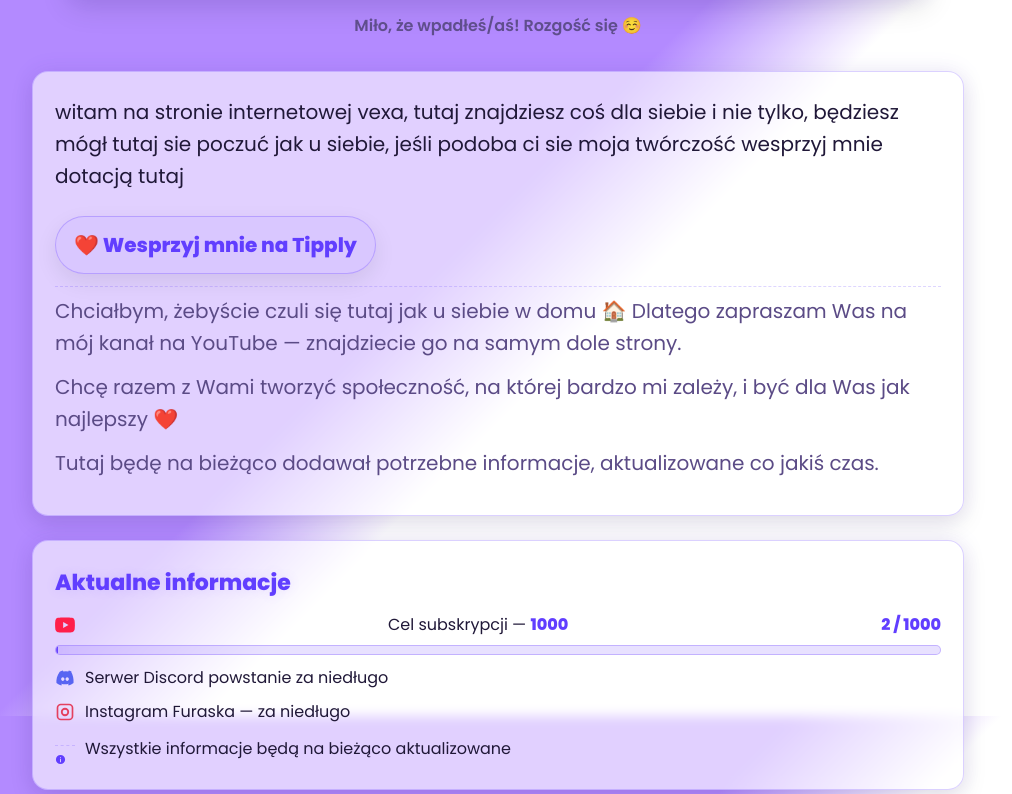
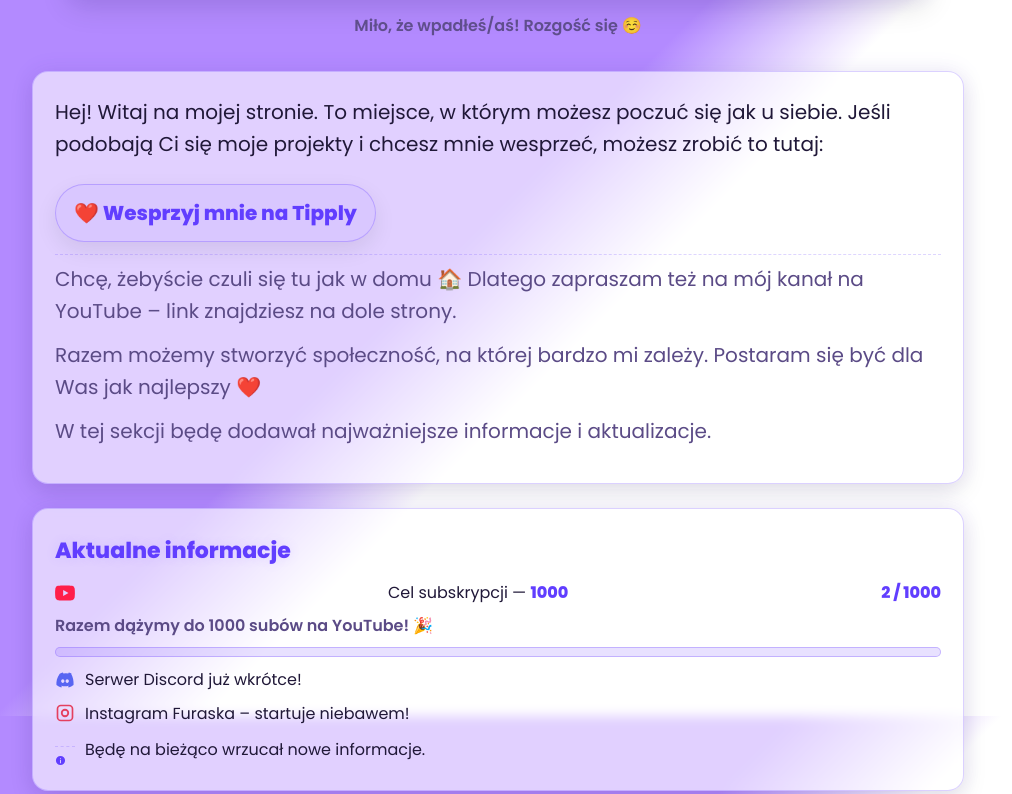
Before and after one commit to maromarosuaw-pixel/vexTV, a plain HTML site: page index.html in a window 1280 px wide. Shown: the part 884-1678 px from the top of the page, without its empty margins (142-1154 px from the left). Drawn offline with Linux system fonts and the light colour scheme.

Commit message:
index.html

```diff
--- a/index.html
+++ b/index.html
@@ -107,18 +107,22 @@
     .container { position: relative; z-index: 2; max-width: 980px; margin: 0 auto; padding: 24px; }
     header { padding: 44px 0 8px; text-align: center; }
     h1 { font-size: clamp(32px, 7vw, 72px); margin: 0 0 8px; line-height: 1.1; letter-spacing: 1px; color: var(--accent); text-shadow: 0 0 16px rgba(126,92,255,.28), 0 2px 10px rgba(0,0,0,.06); }
-    .fancy-intro { margin: 2px auto 6px; max-width: 920px; font-size: clamp(16px, 3.2vw, 24px); font-weight: 600; color: var(--muted); text-shadow: 0 0 12px rgba(126,92,255,.18), 0 2px 8px rgba(0,0,0,.06); }
+    .fancy-intro { margin: 2px auto 6px; max-width: 920px; font-size: clamp(16px, 3.2vw, 24px); font-weight: 600; color: var(--muted); letter-spacing: .2px; text-shadow: 0 0 12px rgba(126,92,255,.18), 0 2px 8px rgba(0,0,0,.06); }
+
     .subtitle { font-weight: 600; color: var(--muted); opacity: .95; }
 
     .card { margin: 24px auto; padding: 24px 22px; background: var(--card-bg); border: 1px solid var(--card-border); border-radius: 16px; backdrop-filter: blur(6px); -webkit-backdrop-filter: blur(6px); box-shadow: 0 8px 24px rgba(0,0,0,.10), 0 0 22px rgba(126,92,255,.10); }
     .content p { margin: 0 0 12px; font-size: clamp(16px, 2.3vw, 20px); }
+
     .info { margin-top: 12px; padding-top: 8px; border-top: 1px dashed rgba(126,92,255,.25); color: var(--muted); }
 
+    /* Updates */
     .updates h2 { margin: 0 0 12px; font-size: clamp(18px, 2.6vw, 22px); color: var(--accent-strong); text-shadow: 0 0 12px rgba(126,92,255,.14); }
     .updates .goal .row { display: flex; align-items: center; justify-content: space-between; gap: 10px; margin-bottom: 8px; }
     .updates .goal .label strong { color: var(--accent-strong); }
     .updates .goal .value { font-weight: 800; color: var(--accent-strong); white-space: nowrap; }
-    .updates .progress { position: relative; height: 10px; border-radius: 999px; overflow: hidden; background: rgba(126, 92, 255, .18); border: 1px solid rgba(126, 92, 255, .35); }
+    .updates .goal .goal-intro { margin: 4px 0 8px; color: var(--muted); font-weight: 600; }
+    .updates .progress { position: relative; height: 10px; border-radius: 999px; overflow: hidden; background: rgba(126,92,255,.18); border: 1px solid rgba(126,92,255,.35); }
     .updates .progress .bar { display: block; height: 100%; width: 0%; background: linear-gradient(90deg, var(--accent), var(--accent-strong)); border-radius: 999px; box-shadow: 0 0 12px rgba(126,92,255,.35); transition: width .6s ease; }
     .updates ul { list-style: none; padding: 10px 0 0; margin: 0; display: grid; gap: 8px; }
     .updates li { display: flex; align-items: center; gap: 10px; }
@@ -128,7 +132,7 @@
     .btn { display: inline-block; margin-top: 12px; padding: 12px 18px; border-radius: 999px; background: var(--btn-bg); border: 1px solid var(--btn-border); color: var(--accent-strong); font-weight: 700; text-decoration: none; box-shadow: var(--btn-shadow); transition: transform .15s, background-color .2s, box-shadow .2s, border-color .2s, color .2s; cursor: pointer; }
     .btn:hover { transform: translateY(-1px); background: var(--btn-bg-hover); border-color: var(--btn-border-hover); box-shadow: var(--btn-shadow-hover); color: var(--accent-strong); }
     a.btn.social-btn { display: inline-flex; align-items: center; gap: 10px; } a.btn.social-btn svg { width: 20px; height: 20px; }
-    .btn--youtube { background: rgba(255, 31, 74, .10); border-color: rgba(255, 31, 74, .55); color: #d6284e; box-shadow: inset 0 0 0 1px rgba(255,31,74,.12), 0 8px 22px rgba(0,0,0,.08); }
+    .btn--youtube { background: rgba(255,31,74,.10); border-color: rgba(255,31,74,.55); color: #d6284e; box-shadow: inset 0 0 0 1px rgba(255,31,74,.12), 0 8px 22px rgba(0,0,0,.08); }
     .btn--youtube:hover { background: rgba(255,31,74,.18); border-color: rgba(255,31,74,.85); color: #a31536; box-shadow: inset 0 0 0 1px rgba(255,31,74,.18), 0 12px 28px rgba(0,0,0,.12), 0 0 24px rgba(255,50,90,.22); }
 
     .video { position: relative; width: min(100%, 860px); margin: 0 auto 16px; border-radius: 12px; overflow: hidden; border: 1px solid var(--video-border); box-shadow: var(--video-shadow); background: var(--video-bg); }
@@ -140,7 +144,6 @@
     footer { margin-top: 32px; padding: 24px 0 16px; text-align: center; }
     footer p { margin: 0 0 12px; font-weight: 600; }
 
-    /* Tylko przełącznik motywu (przycisk logowania usunięty) */
     .theme-toggle {
       position: fixed; right: 16px; z-index: 100; padding: 10px 14px; border-radius: 999px;
       background: var(--btn-bg); border: 1px solid var(--btn-border); color: var(--accent-strong);
@@ -171,26 +174,36 @@
   <div class="container">
     <header>
       <h1>𝓦𝓘𝓣𝓐𝓜𝓨 𝓦 𝓡𝓞𝓓𝓩𝓘𝓝𝓒𝓔 𝓕𝓤𝓡𝓐𝓢𝓚𝓐 𝓥𝓔𝓧𝓐</h1>
-      <p class="fancy-intro">𝓭𝔃𝓲ę𝓴𝓾𝓳𝓮 ż𝓮 𝔃𝓪𝓳𝓻𝔃𝓪ł𝓮ś 𝓷𝓪  𝓶𝓸𝓳ą 𝓼𝓽𝓻𝓸𝓷𝓮, 𝓻𝓸𝔃𝓰𝓸ść 𝓼𝓲𝓮 𝓲  𝓹𝓸𝓹𝓪𝓽𝓻𝔃 𝓬𝓸  𝓽𝓾𝓽𝓪𝔂 𝓳𝓮𝓼𝓽 𝓬𝓲𝓮𝓴𝓪𝔀𝓮𝓰𝓸, 𝓶𝓲ł𝓮𝓰𝓸 𝓹𝓻𝔃𝓮𝓰𝓵ą𝓭𝓪𝓷𝓲𝓪 ^^</p>
+
+      <!-- Zmienione intro pod tytułem -->
+      <p class="fancy-intro">Dzięki, że tu wpadłeś! Rozgość się i zobacz, co ciekawego przygotowałem. Miłego przeglądania!</p>
+
       <div class="video hero-video">
         <iframe width="560" height="315" src="https://www.youtube.com/embed/pos632jmaNE?si=DGikv9cLFB1caLDC" title="YouTube video player" frameborder="0" allow="accelerometer; autoplay; clipboard-write; encrypted-media; gyroscope; picture-in-picture; web-share" referrerpolicy="strict-origin-when-cross-origin" allowfullscreen></iframe>
       </div>
+
       <div class="subtitle">Miło, że wpadłeś/aś! Rozgość się ☺️</div>
     </header>
 
     <main>
+      <!-- Sekcja powitalna -->
       <section class="card content">
-        <p>witam na stronie internetowej vexa, tutaj znajdziesz coś dla siebie i nie tylko, będziesz mógł tutaj sie poczuć jak u siebie, jeśli podoba ci sie moja twórczość wesprzyj mnie dotacją tutaj</p>
-        <p><a class="btn" href="https://tipply.pl/@VexTV" target="_blank" rel="noopener">❤️ Wesprzyj mnie na Tipply</a></p>
+        <p>Hej! Witaj na mojej stronie. To miejsce, w którym możesz poczuć się jak u siebie. Jeśli podobają Ci się moje projekty i chcesz mnie wesprzeć, możesz zrobić to tutaj:</p>
+        <p>
+          <a class="btn" href="https://tipply.pl/@VexTV" target="_blank" rel="noopener">❤️ Wesprzyj mnie na Tipply</a>
+        </p>
+
         <div class="info">
-          <p>Chciałbym, żebyście czuli się tutaj jak u siebie w domu 🏠 Dlatego zapraszam Was na mój kanał na YouTube — znajdziecie go na samym dole strony.</p>
-          <p>Chcę razem z Wami tworzyć społeczność, na której bardzo mi zależy, i być dla Was jak najlepszy ❤️</p>
-          <p>Tutaj będę na bieżąco dodawał potrzebne informacje, aktualizowane co jakiś czas.</p>
+          <p>Chcę, żebyście czuli się tu jak w domu 🏠 Dlatego zapraszam też na mój kanał na YouTube – link znajdziesz na dole strony.</p>
+          <p>Razem możemy stworzyć społeczność, na której bardzo mi zależy. Postaram się być dla Was jak najlepszy ❤️</p>
+          <p>W tej sekcji będę dodawał najważniejsze informacje i aktualizacje.</p>
         </div>
       </section>
 
+      <!-- Aktualne informacje -->
       <section class="card updates" aria-labelledby="updates-title">
         <h2 id="updates-title">Aktualne informacje</h2>
+
         <div class="goal" data-current="2" data-goal="1000" role="group" aria-label="Cel subskrypcji 1000">
           <div class="row">
             <span class="icon youtube" aria-hidden="true">
@@ -199,6 +212,10 @@
             <span class="label">Cel subskrypcji — <strong>1000</strong></span>
             <span class="value" aria-live="polite">2 / 1000</span>
           </div>
+
+          <!-- Nowy tekst nad paskiem -->
+          <p class="goal-intro">Razem dążymy do 1000 subów na YouTube! 🎉</p>
+
           <div class="progress" role="progressbar" aria-valuemin="0" aria-valuemax="1000" aria-valuenow="2">
             <span class="bar"></span>
           </div>
@@ -207,21 +224,21 @@
         <ul class="list" role="list">
           <li class="item">
             <span class="icon discord" aria-hidden="true">
-              <svg viewBox="0 0 24 24"><path fill="currentColor" d="M20.317 4.369A19.791 19.791 0 0016.558 3c-.207.363-.444.84-.608 1.215a17.456 17.456 0 00-5.9 0C9.888 3.84 9.65 3.363 9.443 3a19.736 19.736 0 00-3.76 1.37C2.256 9.099 1.385 13.63 1.742 18.108A19.8 19.8 0 007.58 21c.3-.41.565-.847.79-1.305a12.91 12.91 0 01-1.247-.592l.302-.237a14.2 14.2 0 009.13 0l.304.237c-.41 .2-.83 .41-1.25 .59.23 .46 .49 .9 .79 1.31a19.76 19.76 0 005.84-2.89c.47-5.54-.8-10.02-2.87-13.74zM9.347 15.5c-1.1 0-2.002-1.01-2.002-2.255 0-1.245.89-2.255 2.002-2.255 1.123 0 2.015 1.01 2.015 2.255 0 1.245-.902 2.255-2.015 2.255zm5.306 0c-1.1 0-2.003-1.01-2.003-2.255 0-1.245.89-2.255 2.003-2.255 1.122 0 2.015 1.01 2.015 2.255 0 1.245-.893 2.255-2.015 2.255z"/></svg>
+              <svg viewBox="0 0 24 24"><path fill="currentColor" d="M20.317 4.369A19.791 19.791 0 0016.558 3c-.207.363-.444.84-.608 1.215a17.456 17.456 0 00-5.9 0C9.888 3.84 9.65 3.363 9.443 3a19.736 19.736 0 00-3.76 1.37C2.256 9.099 1.385 13.63 1.742 18.108A19.8 19.8 0 007.58 21c.3-.41.565-.847.79-1.305a12.91 12.91 0 01-1.247-.592l.302-.237a14.2 14.2 0 009.13 0l.304.237c-.41.2-.83.41-1.25.59.23.46.49.9.79 1.31a19.76 19.76 0 005.84-2.89c.47-5.54-.8-10.02-2.87-13.74zM9.347 15.5c-1.1 0-2.002-1.01-2.002-2.255 0-1.245.89-2.255 2.002-2.255 1.123 0 2.015 1.01 2.015 2.255 0 1.245-.902 2.255-2.015 2.255zm5.306 0c-1.1 0-2.003-1.01-2.003-2.255 0-1.245.89-2.255 2.003-2.255 1.122 0 2.015 1.01 2.015 2.255 0 1.245-.893 2.255-2.015 2.255z"/></svg>
             </span>
-            <span>Serwer Discord powstanie za niedługo</span>
+            <span>Serwer Discord już wkrótce!</span>
           </li>
           <li class="item">
             <span class="icon instagram" aria-hidden="true">
               <svg viewBox="0 0 24 24"><path fill="currentColor" d="M7 2h10a5 5 0 015 5v10a5 5 0 01-5 5H7a5 5 0 01-5-5V7a5 5 0 015-5zm10 2H7a3 3 0 00-3 3v10a3 3 0 003 3h10a3 3 0 003-3V7a3 3 0 00-3-3zm-5 3a5 5 0 110 10 5 5 0 010-10zm0 2.2a2.8 2.8 0 100 5.6 2.8 2.8 0 000-5.6z"/></svg>
             </span>
-            <span>Instagram Furaska — za niedługo</span>
+            <span>Instagram Furaska – startuje niebawem!</span>
           </li>
           <li class="item">
             <span class="icon info" aria-hidden="true">
               <svg viewBox="0 0 24 24"><path fill="currentColor" d="M12 2a10 10 0 110 20 10 10 0 010-20zm1 5h-2v2h2V7zm0 4h-2v7h2v-7z"/></svg>
             </span>
-            <span>Wszystkie informacje będą na bieżąco aktualizowane</span>
+            <span>Będę na bieżąco wrzucał nowe informacje.</span>
           </li>
         </ul>
       </section>
@@ -231,16 +248,24 @@
       <footer>
         <div class="socials">
           <p>Znajdziesz mnie też tutaj:</p>
-          <p><a class="btn social-btn btn--youtube" href="https://youtube.com/@vextv-f8b?si=MYVJGZAAMCjPPIl4" target="_blank" rel="noopener" aria-label="Subskrybuj kanał VexTV na YouTube">
-            <svg viewBox="0 0 24 24" aria-hidden="true" focusable="false"><path fill="currentColor" d="M23.5 6.2a4 4 0 0 0-2.8-2.8C18.7 3 12 3 12 3s-6.7 0-8.7.4A4 4 0 0 0 .5 6.2 41.4 41.4 0 0 0 .1 12a41.4 41.4 0 0 0 .4 5.8 4  4 0 0 0 2.8 2.8C5.3 21 12 21 12 21s6.7 0 8.7-.4a4 4 0 0 0 2.8-2.8c.3-1.9.4-5.8.4-5.8s0-3.9-.4-5.8zM9.8 15.5V8.5l6.4 3.5-6.4 3.5z"/></svg>
-            Subskrybuj na YouTube</a></p>
+          <p>
+            <a class="btn social-btn btn--youtube"
+               href="https://youtube.com/@vextv-f8b?si=MYVJGZAAMCjPPIl4"
+               target="_blank" rel="noopener"
+               aria-label="Subskrybuj kanał VexTV na YouTube">
+              <svg viewBox="0 0 24 24" aria-hidden="true" focusable="false">
+                <path fill="currentColor" d="M23.5 6.2a4 4 0 0 0-2.8-2.8C18.7 3 12 3 12 3s-6.7 0-8.7.4A4 4 0 0 0 .5 6.2 41.4 41.4 0 0 0 .1 12a41.4 41.4 0 0 0 .4 5.8 4  4 0 0 0 2.8 2.8C5.3 21 12 21 12 21s6.7 0 8.7-.4a4 4 0 0 0 2.8-2.8c.3-1.9.4-5.8.4-5.8s0-3.9-.4-5.8zM9.8 15.5V8.5l6.4 3.5-6.4 3.5z"/>
+              </svg>
+              Subskrybuj na YouTube
+            </a>
+          </p>
         </div>
       </footer>
 
       <!-- KOMENTARZE (Utterances) -->
       <section id="comments-section" class="card comments" aria-labelledby="comments-title">
         <h2 id="comments-title">Komentarze</h2>
-        <p class="helper">jeśli strona ci sie podoba napisz co o niej myślisz, miłego dnia :3</p>
+        <p class="helper">Jeśli podoba Ci się ta strona, zostaw komentarz i daj znać, co o niej myślisz. Miłego dnia! :3</p>
 
         <script src="https://utteranc.es/client.js"
                 repo="maromarosuaw-pixel/vexTV"
@@ -295,38 +320,4 @@
         document.getElementById('themeToggle')?.addEventListener('click', () => {
           const cur = document.documentElement.getAttribute('data-theme') === 'dark' ? 'dark' : 'light';
           const next = cur === 'dark' ? 'light' : 'dark';
-          localStorage.setItem(storageKey, next);
-          applyTheme(next);
-        });
-
-        // Ustaw motyw Utterances po załadowaniu iframa
-        const observer = new MutationObserver(() => {
-          const frame = document.querySelector('.utterances-frame');
-          if (frame) {
-            setUtterancesTheme(document.documentElement.getAttribute('data-theme') || 'light');
-            observer.disconnect();
-          }
-        });
-        observer.observe(document.body, { childList: true, subtree: true });
-
-        // Pasek postępu subów
-        (function() {
-          const goal = document.querySelector('.updates .goal'); if (!goal) return;
-          const current = parseInt(goal.getAttribute('data-current'), 10) || 0;
-          const target  = parseInt(goal.getAttribute('data-goal'), 10) || 1000;
-          const pct = Math.max(0, Math.min(100, (current / target) * 100));
-          const bar = goal.querySelector('.bar');
-          const valueEl = goal.querySelector('.value');
-          const progressEl = goal.querySelector('.progress');
-          if (bar) bar.style.width = pct + '%';
-          if (valueEl) valueEl.textContent = current + ' / ' + target;
-          if (progressEl) {
-            progressEl.setAttribute('aria-valuenow', current);
-            progressEl.setAttribute('aria-valuemax', target);
-          }
-        })();
-      });
-    })();
-  </script>
-</body>
-</html>
+          localStorage.setItem(storageKey,
```
